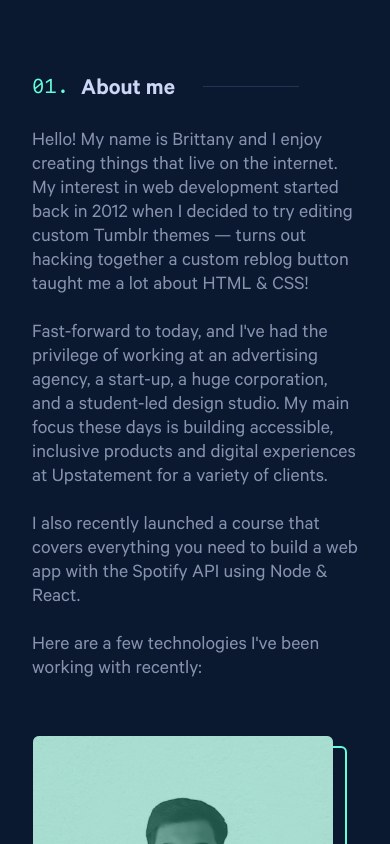
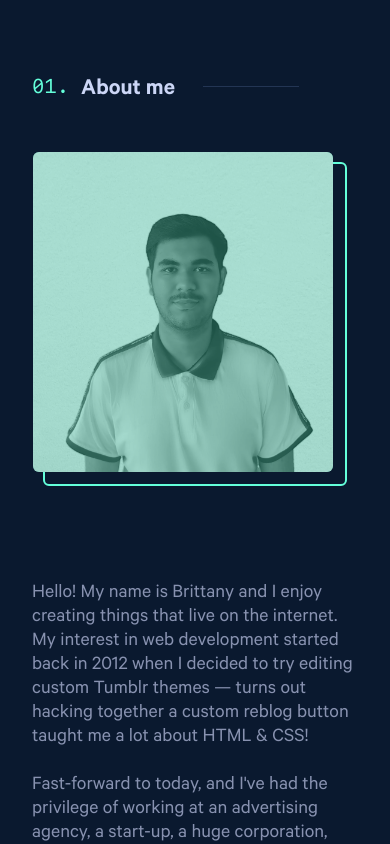
Before and after one commit to Envoy-VC/portfolio, a Next.js app: page / in a window 390 px wide. Shown: the part 960-1804 px from the top of the page. Built offline with nearby package versions, Linux system fonts and the light colour scheme.

Commit message:
fix about section order

```diff
--- a/sections/about/index.tsx
+++ b/sections/about/index.tsx
@@ -24,10 +24,10 @@ const About = () => {
 					<div className='ml-4 w-24 border-t-[1px] border-[#233554] sm:w-48' />
 				</div>
 				<div className='flex flex-col items-center gap-16 sm:items-start xl:flex-row'>
-					<p className='max-w-md whitespace-pre-wrap font-calibreRegular text-xl leading-6 text-textSecondary'>
+					<p className='max-w-md whitespace-pre-wrap font-calibreRegular text-xl leading-6 text-textSecondary order-1 sm:order-0'>
 						{AboutMeDetails.about}
 					</p>
-					<div className='group h-fit w-fit'>
+					<div className='group h-fit w-fit order-0 sm:order-1 my-8'>
 						<div className='rounded-md border-2 border-primary transition-all duration-300 ease-in-out group-hover:translate-x-2 group-hover:translate-y-2'>
 							<div className='w-fit -translate-x-3 -translate-y-3 rounded-md bg-[#42c7a8] transition-all duration-300 ease-in-out group-hover:-translate-x-7 group-hover:-translate-y-7'>
 								<Image
```
